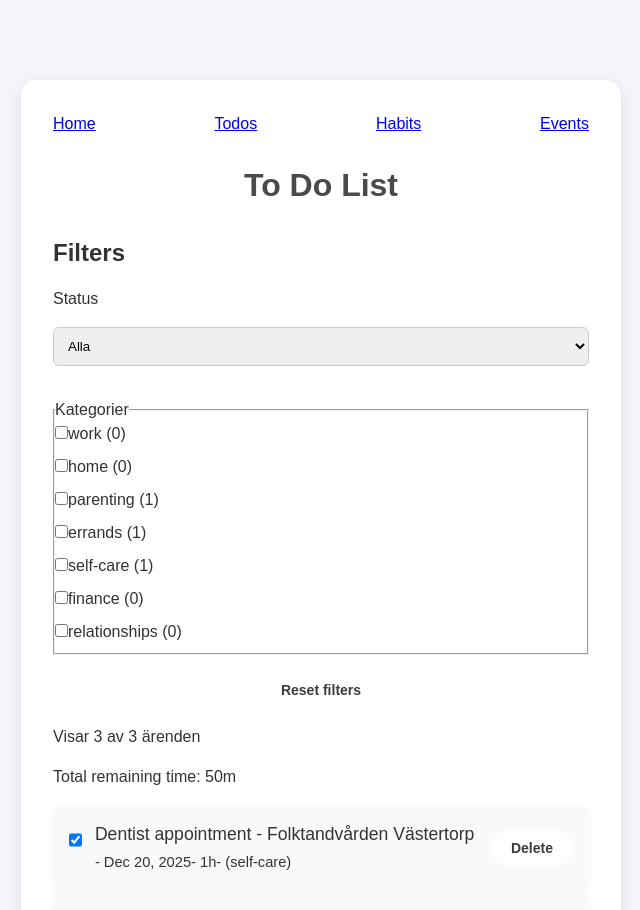
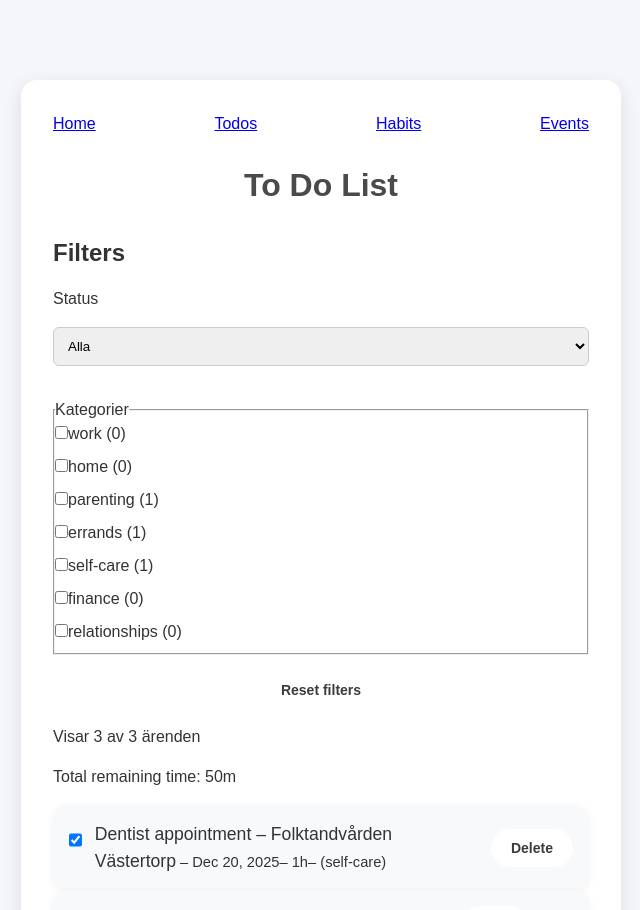
Before and after one commit to annaangvallskeppstedt-spec/Projektarbete-grupp-6, a React (Vite) app: page /Todos in a window 1280 px wide. Shown: the top 910 px of the page, without its empty margins (319-959 px from the left). Built offline with nearby package versions, Linux system fonts and the light colour scheme.

Commit message:
edit function

```diff
--- a/src/components/TodoItem.jsx
+++ b/src/components/TodoItem.jsx
@@ -1,6 +1,9 @@
-import React from 'react';
+import React, { useState } from 'react';
 
-function TodoItem({ task, deleteTask, toggleCompleted }) {
+function TodoItem({ task, deleteTask, toggleCompleted, updateText }) {
+  const [isEditing, setIsEditing] = useState(false);
+  const [editText, setEditText] = useState(task.text);
+
   const formattedDate = new Date(task.deadline).toLocaleDateString(
     'en-US',
     { month: 'short', day: 'numeric', year: 'numeric' }
@@ -18,6 +21,18 @@ function formatTime(minutes) {
   const isOverdue =
     !task.completed && new Date(task.deadline) < new Date();
 
+  function saveEdit() {
+    if (editText.trim()) {
+      updateText(task.id, editText.trim());
+    }
+    setIsEditing(false);
+  }
+
+  function cancelEdit() {
+    setEditText(task.text);
+    setIsEditing(false);
+  }
+
   return (
     <li className="todo">
       <div className="c-cb">
@@ -28,18 +43,44 @@ function formatTime(minutes) {
         />
 
         <label className={`todo-label ${isOverdue ? 'overdue' : ''}`}>
-          {task.text}
-          {' '}- {task.description}
+          {isEditing ? (
+            <input
+              type="text"
+              value={editText}
+              autoFocus
+              onChange={e => setEditText(e.target.value)}
+              onKeyDown={e => {
+                if (e.key === 'Enter') saveEdit();
+                if (e.key === 'Escape') cancelEdit();
+              }}
+            />
+          ) : (
+            <span>{task.text}</span>
+          )}
+
+          {' '}– {task.description}
+
           <small>
             {' '}
-            - {formattedDate}
-            - {formatTime(task.timeEstimate)}
-            - ({task.category})
+            – {formattedDate}
+            – {formatTime(task.timeEstimate)}
+            – ({task.category})
           </small>
         </label>
       </div>
 
-      <div className="delete-btn">
+      <div className="actions">
+        {!task.completed && (
+          isEditing ? (
+            <>
+              <button onClick={saveEdit}>Save</button>
+              <button onClick={cancelEdit}>Cancel</button>
+            </>
+          ) : (
+            <button onClick={() => setIsEditing(true)}>Edit</button>
+          )
+        )}
+
         <button onClick={() => deleteTask(task.id)}>
           Delete
         </button>
--- a/src/components/TodoList.jsx
+++ b/src/components/TodoList.jsx
@@ -139,6 +139,11 @@ function TodoList() {
   setTasks(tasks.filter(task => task.id !== id));
   }
 
+  function updateText(id, newText) {
+  setTasks(tasks.map(task =>
+    task.id === id ? { ...task, text: newText } : task
+  ));
+}
   function toggleCompleted(id) {
   setTasks(
   tasks.map(task =>
@@ -195,7 +200,8 @@ function TodoList() {
   task={task}
   deleteTask={deleteTask}
   toggleCompleted={toggleCompleted}
-  />
+  updateText={updateText}
+/>
   ))}
   </ul>
 
```
Lines whose indentation alone changed are shown as unchanged.
